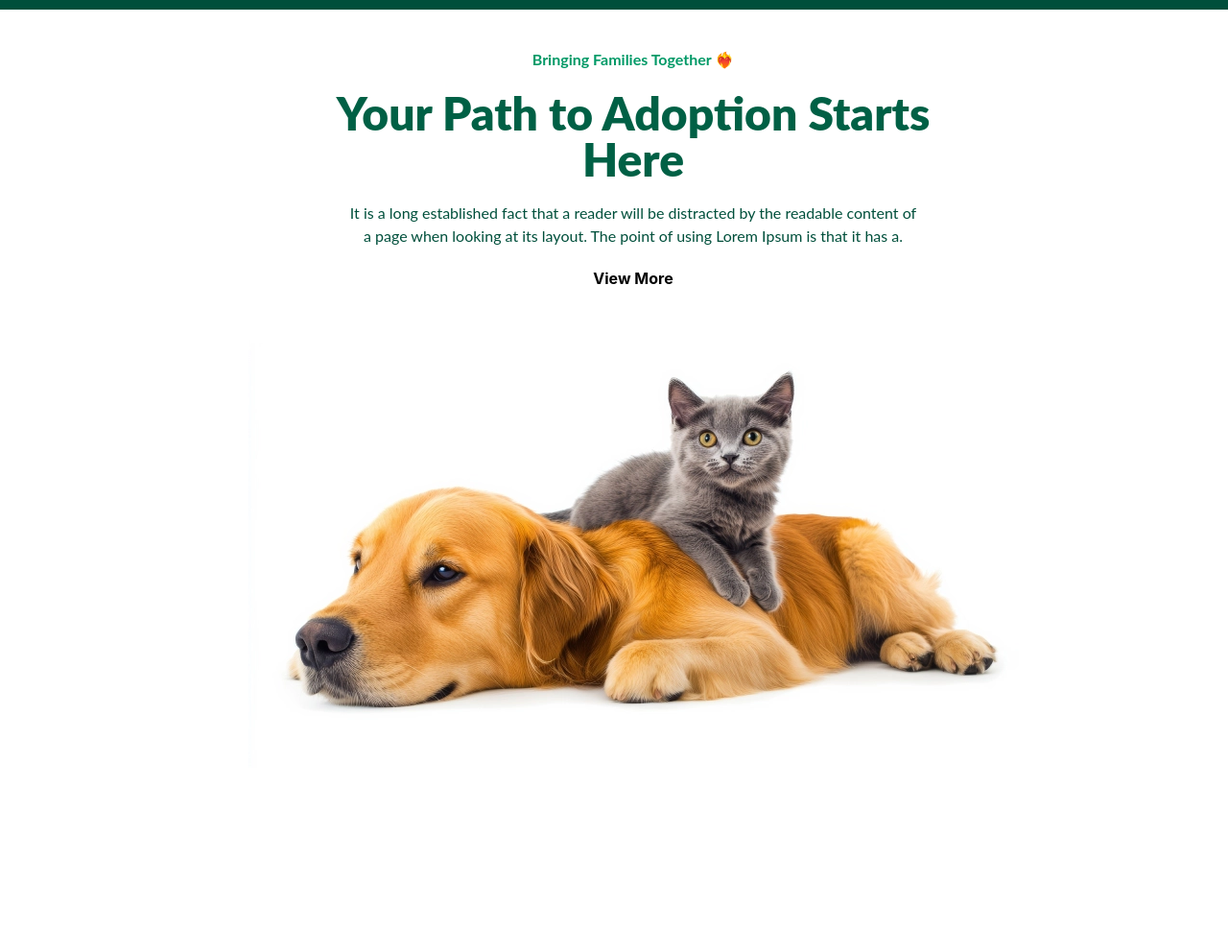
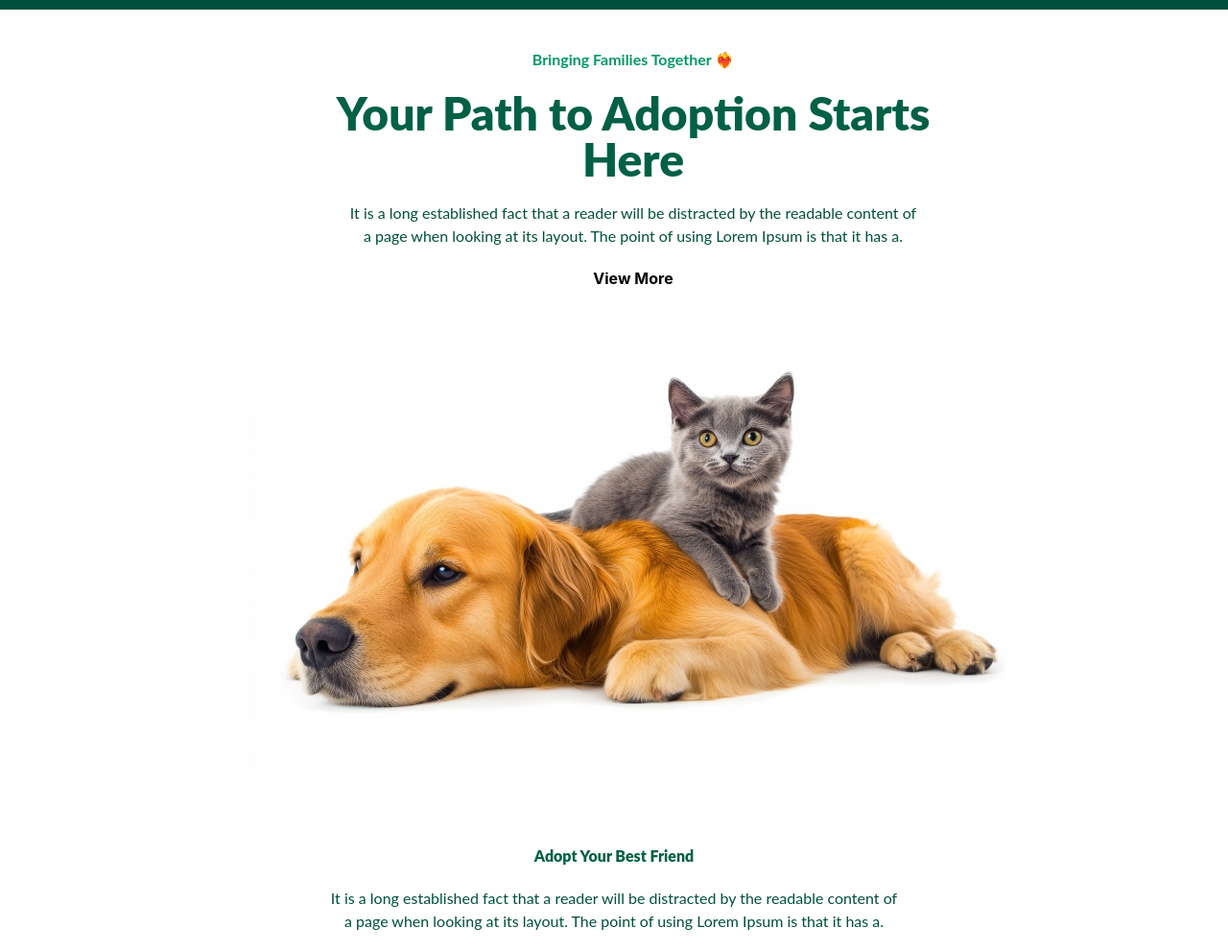
Before and after one commit to ashikdas0002/pet-adoption-center, a plain HTML site: page index.html in a window 1280 px wide. Shown: the part 78-1070 px from the top of the page at 96% size. Before the commit the page ends 918 px from the top, so only its background shows below. Drawn offline with nearby package versions, Linux system fonts and the light colour scheme.

Commit message:
modify navbar color and add main container intro

```diff
--- a/index.html
+++ b/index.html
@@ -120,6 +120,25 @@
 
     </header>
 
+    <main class="mt-10">
+        <!-- Main container intro  -->
+        <div>
+            <h4 class="text-[40px] text-emerald-800 font-[Lato] font-black text-center">Adopt Your Best Friend</h4>
+            <p class="md:w-[600px]  mx-auto text-center text-[16px] font-normal font-[Lato] text-emerald-900 py-5">It is
+                a
+                long
+                established fact that a
+                reader will
+                be
+                distracted by the
+                readable
+                content of a page when
+                looking at its
+                layout. The point of using Lorem Ipsum is that it has a.</p>
+        </div>
+        <!--  -->
+    </main>
+
 
     <!-- JS File  -->
     <script src="app.js"></script>
```
Also changed, not shown: images/cat 1.svg (added), images/parrot 1.svg (added), images/rabbit 1.svg (added), images/shiba 1.svg (added).
